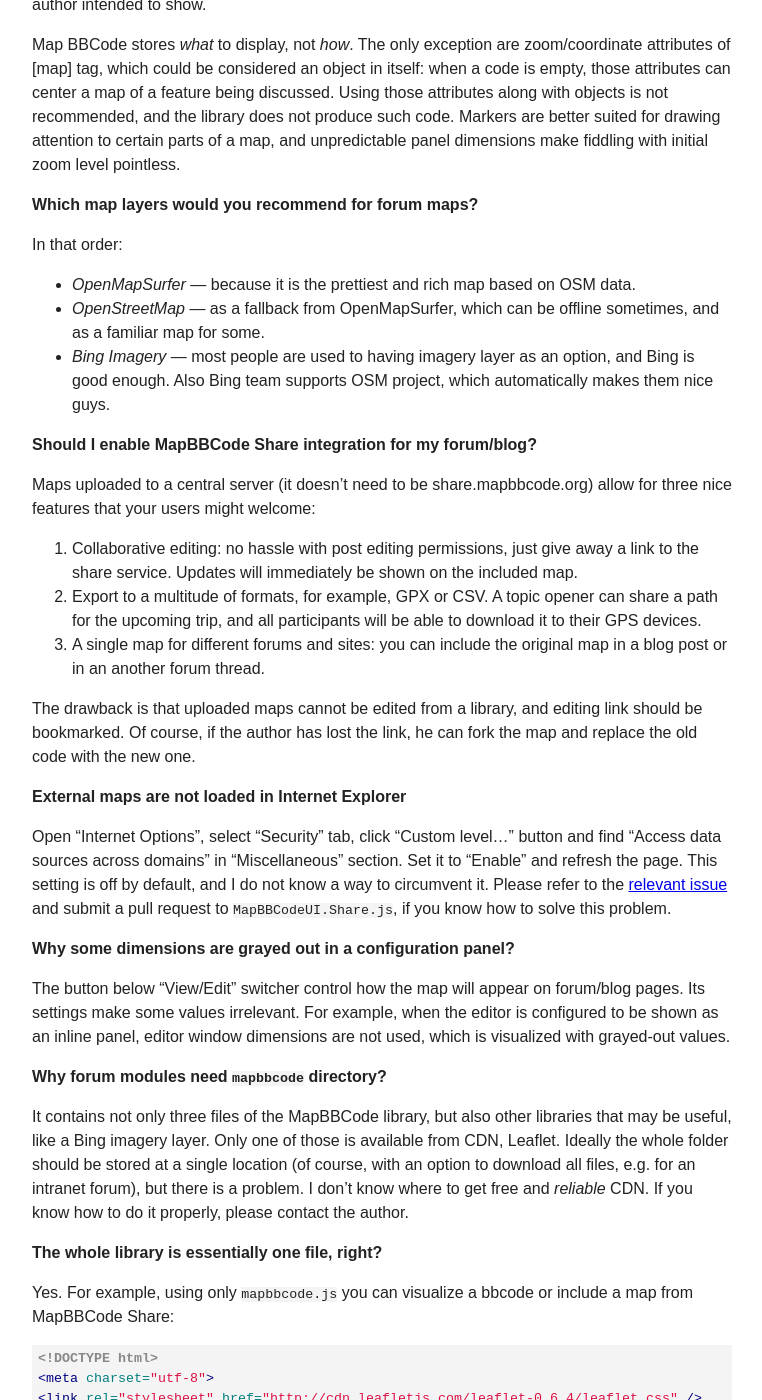
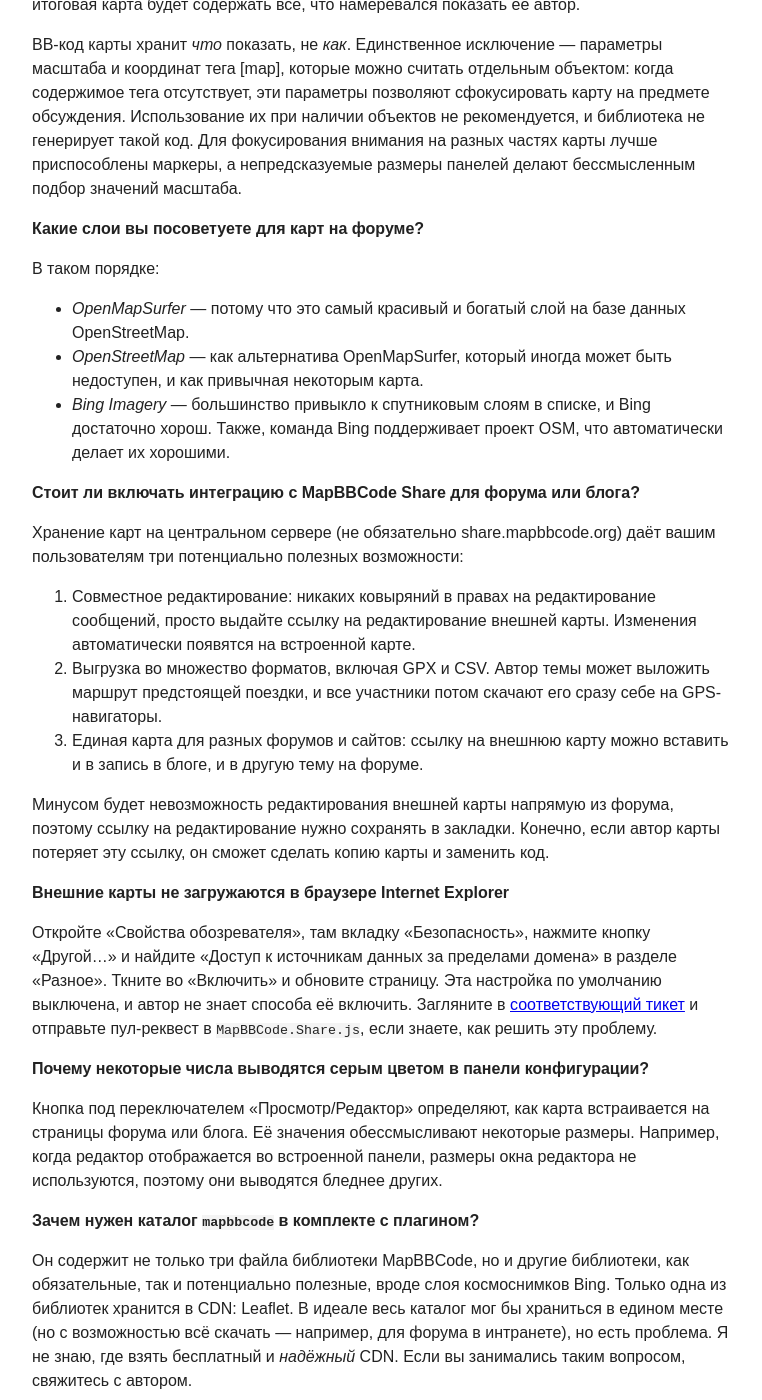
Before and after one commit to MapBBCode/mapbbcode.github.io, a Jekyll site: the page built from ru/faq.md, in a window 1280 px wide and 1400 px high, scrolled down 239 px. Shown: the whole window, without its empty margins (258-1020 px from the left). Built offline with Jekyll 4.4.1, drawn with Linux system fonts in a browser that asks for light colours; Markdown is read by kramdown in place of the engine named in the settings; comment, search, counter and statistics services are not loaded; some of the changed text lies outside the part shown.

Commit message:
updated and translated faq

````diff
--- a/ru/faq.md
+++ b/ru/faq.md
@@ -3,45 +3,45 @@ layout: default
 title: FAQ
 ---
 
-**How can an imagery layer be stored in a BBCode?**
+**Как сохранить выбранный слой в bb-коде?**
 
-You don't store presentation information (layer, dimensions, map title) in the [map] bbcode. Code is intended to represent just geometric objects with their attributes: like GeoJSON, but better suited for forums. This way it is independent from the library or the way it is presented. You can draw object differently, but if you conform to the specification, the resulting map will have everything the author intended to show.
+Код [map] не хранит презентационную информацию (слой, размеры, заголовок). Он предназначен для хранения только геометрических объектов с атрибутами: как GeoJSON, но удобнее для форумов. В этом качестве он не зависит от библиотеки или способа представления. Можно рисовать объекты где и как угодно, но при соблюдении формата итоговая карта будет содержать всё, что намеревался показать её автор.
 
-Map BBCode stores *what* to display, not *how*. The only exception are zoom/coordinate attributes of [map] tag, which could be considered an object in itself: when a code is empty, those attributes can center a map of a feature being discussed. Using those attributes along with objects is not recommended, and the library does not produce such code. Markers are better suited for drawing attention to certain parts of a map, and unpredictable panel dimensions make fiddling with initial zoom level pointless.
+BB-код карты хранит *что* показать, не *как*. Единственное исключение — параметры масштаба и координат тега [map], которые можно считать отдельным объектом: когда содержимое тега отсутствует, эти параметры позволяют сфокусировать карту на предмете обсуждения. Использование их при наличии объектов не рекомендуется, и библиотека не генерирует такой код. Для фокусирования внимания на разных частях карты лучше приспособлены маркеры, а непредсказуемые размеры панелей делают бессмысленным подбор значений масштаба.
 
-**Which map layers would you recommend for forum maps?**
+**Какие слои вы посоветуете для карт на форуме?**
 
-In that order:
+В таком порядке:
 
-* *OpenMapSurfer* — because it is the prettiest and rich map based on OSM data.
-* *OpenStreetMap* — as a fallback from OpenMapSurfer, which can be offline sometimes, and as a familiar map for some.
-* *Bing Imagery* — most people are used to having imagery layer as an option, and Bing is good enough. Also Bing team supports OSM project, which automatically makes them nice guys.
+* *OpenMapSurfer* — потому что это самый красивый и богатый слой на базе данных OpenStreetMap.
+* *OpenStreetMap* — как альтернатива OpenMapSurfer, который иногда может быть недоступен, и как привычная некоторым карта.
+* *Bing Imagery* — большинство привыкло к спутниковым слоям в списке, и Bing достаточно хорош. Также, команда Bing поддерживает проект OSM, что автоматически делает их хорошими.
 
-**Should I enable MapBBCode Share integration for my forum/blog?**
+**Стоит ли включать интеграцию с MapBBCode Share для форума или блога?**
 
-Maps uploaded to a central server (it doesn't need to be share.mapbbcode.org) allow for three nice features that your users might welcome:
+Хранение карт на центральном сервере (не обязательно share.mapbbcode.org) даёт вашим пользователям три потенциально полезных возможности:
 
-1. Collaborative editing: no hassle with post editing permissions, just give away a link to the share service. Updates will immediately be shown on the included map.
-2. Export to a multitude of formats, for example, GPX or CSV. A topic opener can share a path for the upcoming trip, and all participants will be able to download it to their GPS devices.
-3. A single map for different forums and sites: you can include the original map in a blog post or in an another forum thread.
+1. Совместное редактирование: никаких ковыряний в правах на редактирование сообщений, просто выдайте ссылку на редактирование внешней карты. Изменения автоматически появятся на встроенной карте.
+2. Выгрузка во множество форматов, включая GPX и CSV. Автор темы может выложить маршрут предстоящей поездки, и все участники потом скачают его сразу себе на GPS-навигаторы.
+3. Единая карта для разных форумов и сайтов: ссылку на внешнюю карту можно вставить и в запись в блоге, и в другую тему на форуме.
 
-The drawback is that uploaded maps cannot be edited from a library, and editing link should be bookmarked. Of course, if the author has lost the link, he can fork the map and replace the old code with the new one.
+Минусом будет невозможность редактирования внешней карты напрямую из форума, поэтому ссылку на редактирование нужно сохранять в закладки. Конечно, если автор карты потеряет эту ссылку, он сможет сделать копию карты и заменить код.
 
-**External maps are not loaded in Internet Explorer**
+**Внешние карты не загружаются в браузере Internet Explorer**
 
-Open "Internet Options", select "Security" tab, click "Custom level..." button and find "Access data sources across domains" in "Miscellaneous" section. Set it to "Enable" and refresh the page. This setting is off by default, and I do not know a way to circumvent it. Please refer to the [relevant issue](https://github.com/MapBBCode/mapbbcode/issues/8) and submit a pull request to `MapBBCodeUI.Share.js`, if you know how to solve this problem.
+Откройте «Свойства обозревателя», там вкладку «Безопасность», нажмите кнопку «Другой...» и найдите «Доступ к источникам данных за пределами домена» в разделе «Разное». Ткните во «Включить» и обновите страницу. Эта настройка по умолчанию выключена, и автор не знает способа её включить. Загляните в [соответствующий тикет](https://github.com/MapBBCode/mapbbcode/issues/8) и отправьте пул-реквест в `MapBBCode.Share.js`, если знаете, как решить эту проблему.
 
-**Why some dimensions are grayed out in a configuration panel?**
+**Почему некоторые числа выводятся серым цветом в панели конфигурации?**
 
-The button below "View/Edit" switcher control how the map will appear on forum/blog pages. Its settings make some values irrelevant. For example, when the editor is configured to be shown as an inline panel, editor window dimensions are not used, which is visualized with grayed-out values.
+Кнопка под переключателем «Просмотр/Редактор» определяют, как карта встраивается на страницы форума или блога. Её значения обессмысливают некоторые размеры. Например, когда редактор отображается во встроенной панели, размеры окна редактора не используются, поэтому они выводятся бледнее других.
 
-**Why forum modules need `mapbbcode` directory?**
+**Зачем нужен каталог `mapbbcode` в комплекте с плагином?**
 
-It contains not only three files of the MapBBCode library, but also other libraries that may be useful, like a Bing imagery layer. Only one of those is available from CDN, Leaflet. Ideally the whole folder should be stored at a single location (of course, with an option to download all files, e.g. for an intranet forum), but there is a problem. I don't know where to get free and *reliable* CDN. If you know how to do it properly, please contact the author.
+Он содержит не только три файла библиотеки MapBBCode, но и другие библиотеки, как обязательные, так и потенциально полезные, вроде слоя космоснимков Bing. Только одна из библиотек хранится в CDN: Leaflet. В идеале весь каталог мог бы храниться в едином месте (но с возможностью всё скачать — например, для форума в интранете), но есть проблема. Я не знаю, где взять бесплатный и *надёжный* CDN. Если вы занимались таким вопросом, свяжитесь с автором.
 
-**The whole library is essentially one file, right?**
+**Вся библиотека — это, по сути, один файл?**
 
-Yes. For example, using only `mapbbcode.js` you can visualize a bbcode or include a map from MapBBCode Share:
+Да. Например, используя только `mapbbcode.js`, можно добавить на страницу карту из bb-кода или с сервера MapBBCode Share:
 
 ```html
 <!DOCTYPE html>
@@ -56,36 +56,41 @@ mapBB.showExternal('test', 'gttvz');
 </script>
 ```
 
-**I want to display length while drawing lines**
+**Хочу отображение длины линий**
 
-Include the `Param.Measure.js` script from the MapBBCode repository, and the measurement line will automatically appear in a feature popup panel. This and other example scripts in `param` directory demonstrate how to add functionality to the editor.
+Включите скрипт `Param.Measure.js` из репозитория MapBBCode, и строка с длиной или площадью автоматически появится во всплывающей панели объекта. Этот и другие скрипты каталога `param` демонстрируют добавление функциональности в редактор.
 
-**Why one cannot add title text to lines and polygons?**
+**Почему нельзя добавлять подписи к линиям и полигонам?**
 
-Because it is not obvious visually whether you can click on an object or not, unlike markers, which are made for being clicked. You can override this, of course, by modifying `Param.Text.js` and making a custom build.
+Потому что визуально не очевидно, можно ли кликать на объект. В отличие от маркеров, для которых ожидаешь подписи. Разумеется, при желании это можно переопределить, изменив скрипт `Param.Text.js` и собрав свою версию библиотеки.
 
-**Layer order in a layer control differs from the order in `layers` property**
+**Какой слой показывается по умолчанию?**
 
-This is a [Leaflet library issue](https://github.com/Leaflet/Leaflet/issues/2086).
+Первый. Самый верхний в интерфейсе конфигурации. А не тот, что был выбран на момент нажатия кнопки «сохранить настройки».
 
-**I want a custom layer included in a layer list that forum admins use**
+**Порядок слоёв в панелях отличается от того, что указан в свойстве `layers`**
 
-Add this line to scripts in page templates before MapBBCode objects instantiation:
+Это [ошибка в библиотеке Leaflet](https://github.com/Leaflet/Leaflet/issues/2086).
+
+**Хочу видеть в списке слоёв страницы конфигурации нестандартный слой**
+
+Добавьте подобную строку в скрипты шаблонов страниц, после подключения `mapbbcode-config.js`:
 
 ```javascript
 window.layerList.list['Layer Name'] = 'L.tileLayer("http://...", { ... })';
 ```
 
-**Specifically, I want Google Maps in my forum**
+**Конкретнее, хочу Google Maps в форуме**
 
-Google layers are not included because Google is evil. And sometimes charge for their maps. And you should promote free and open maps, that is, OSM. But of course there is a way to add google maps to a forum. Download Pavel's [Google.js](https://raw.github.com/shramov/leaflet-plugins/master/layer/tile/Google.js) and put it in the mapbbcode directory. Then add those lines after `mapbbcode-config.js` but before `new MapBBCode()`:
+Слои Google Maps не включены по умолчанию, потому что Google — это зло. И иногда требуют денег за использование карт. И вам следует продвигать бесплатные и свободные карты, то есть, OpenStreetMap. Но, конечно, способ подключить слои Google существует, и с версии 1.1 очень прост. Добавьте эти две строки в шаблоны страниц сразу после подключения `mapbbcode-config.js` (внимание на путь к файлу):
 
 ```html
-<script src="mapbbcode/Google.js"></script>
 <script src="http://maps.google.com/maps/api/js?v=3&sensor=false"></script>
-<script>window.layerList.list['Google Maps'] = 'new L.Google("ROADMAP")';</script>
+<script src="{mapbbcode}/proprietary/Google.js"></script>
 ```
 
-**I haven't found my question in this list**
+То же и для остальных проприетарных слоёв: Bing, Яндекс и т.п.
 
-Please ask it on the [issue tracker](https://github.com/mapbbcode/mapbbcode/issues), or [write to the author](mailto:zverik@textual.ru).
+**Мой вопрос необычен, что делать?**
+
+Задайте его [на гитхабе](https://github.com/mapbbcode/mapbbcode/issues) или [автору почтой](mailto:zverik@textual.ru).
````
Also changed, not shown: faq.md (+8 -3 lines).
